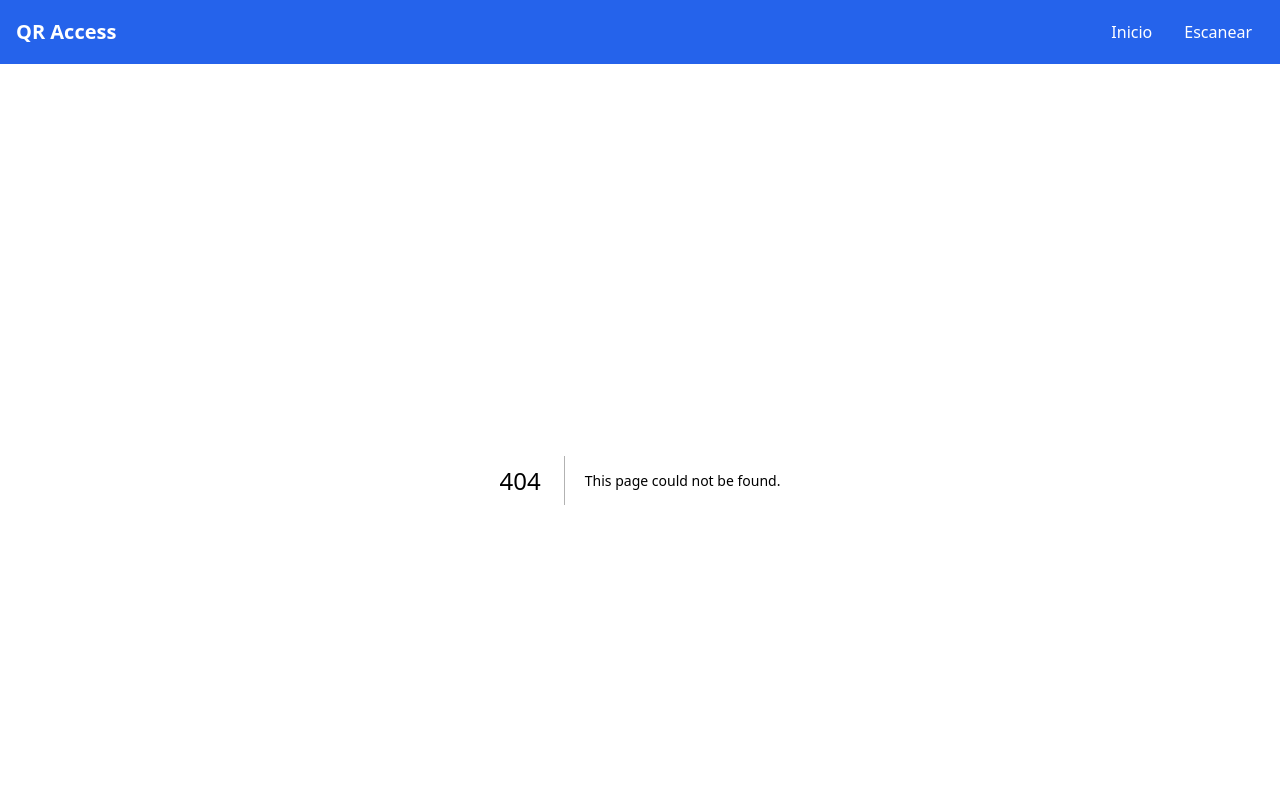
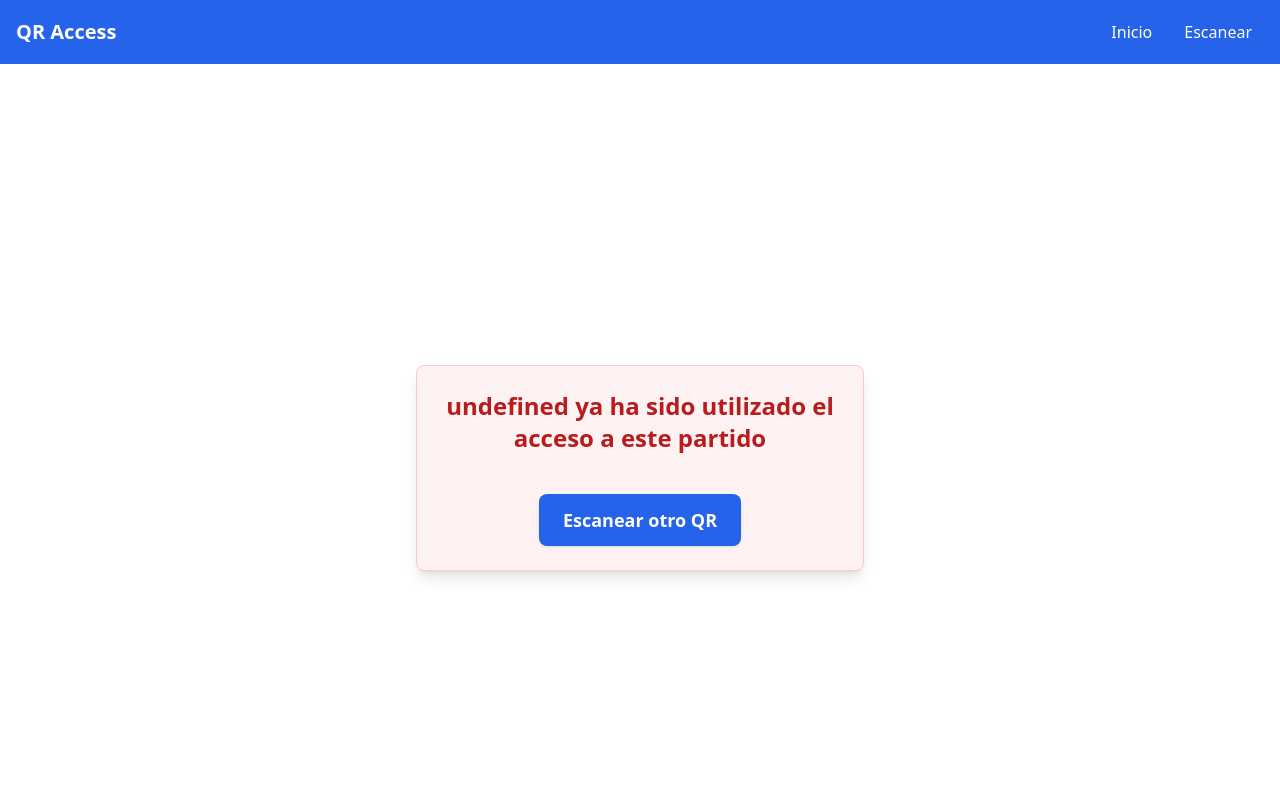
Before and after one commit to yusnebez/qrform, a Next.js app: page /result in a window 1280 px wide. Before the commit this address had no page. Shown: the top 800 px of the page. Built offline with nearby package versions, Linux system fonts and the light colour scheme.

Commit message:
modificaciones actuación camara captura quitando error v12

```diff
--- /dev/null
+++ b/pages/result.tsx
@@ -0,0 +1,42 @@
+import { useRouter } from 'next/router';
+import React from 'react';
+
+interface Props {
+  name: string;
+  access: boolean;
+  message: string;
+  waitTime?: number;
+}
+
+const ResultPage = () => {
+  const router = useRouter();
+  const { name, access, message, waitTime } = router.query;
+
+  const handleScanAnother = () => {
+    router.replace('/scan');
+  };
+
+  return (
+    <div className="flex flex-col items-center justify-center min-h-[100dvh] bg-white p-4">
+      <div className={`max-w-md w-full rounded-lg shadow-lg p-6 mb-6 text-center ${access === 'true' ? 'bg-green-50 border border-green-200' : 'bg-red-50 border border-red-200'}`}>
+        <h1 className={`text-2xl font-bold mb-2 ${access === 'true' ? 'text-green-700' : 'text-red-700'}`}>
+          {access === 'true'
+            ? `${name} tiene acceso concedido para entrar en ver este partido`
+            : `${name} ya ha sido utilizado el acceso a este partido`}
+        </h1>
+        <p className="text-base mb-4 text-gray-700">{message}</p>
+        {access !== 'true' && waitTime && (
+          <p className="text-base text-blue-700 mb-4">Podrá volver a usarlo en {waitTime} minutos</p>
+        )}
+        <button
+          className="mt-6 bg-blue-600 hover:bg-blue-700 text-white px-6 py-3 rounded-lg text-lg font-semibold shadow"
+          onClick={handleScanAnother}
+        >
+          Escanear otro QR
+        </button>
+      </div>
+    </div>
+  );
+};
+
+export default ResultPage;
--- a/pages/scan.tsx
+++ b/pages/scan.tsx
@@ -112,11 +112,22 @@ export default function ScanPage() {
     window.location.reload();
   };
 
+  // Redirigir a /result con datos tras escanear
+  const goToResultPage = (data: any) => {
+    const params = new URLSearchParams({
+      name: data.name || '',
+      access: data.access ? 'true' : 'false',
+      message: data.message || '',
+      waitTime: data.waitTime ? String(data.waitTime) : ''
+    });
+    router.replace(`/result?${params.toString()}`);
+  };
+
   const onScanSuccess = async (decodedText: string) => {
     await stopScanner();
     try {
       const response = await axios.get(`/api/check?u=${decodedText}`);
-      setResult(response.data);
+      goToResultPage(response.data);
     } catch (err: any) {
       setError(err.response?.data?.error || 'Error verificando el código QR.');
     }
```
